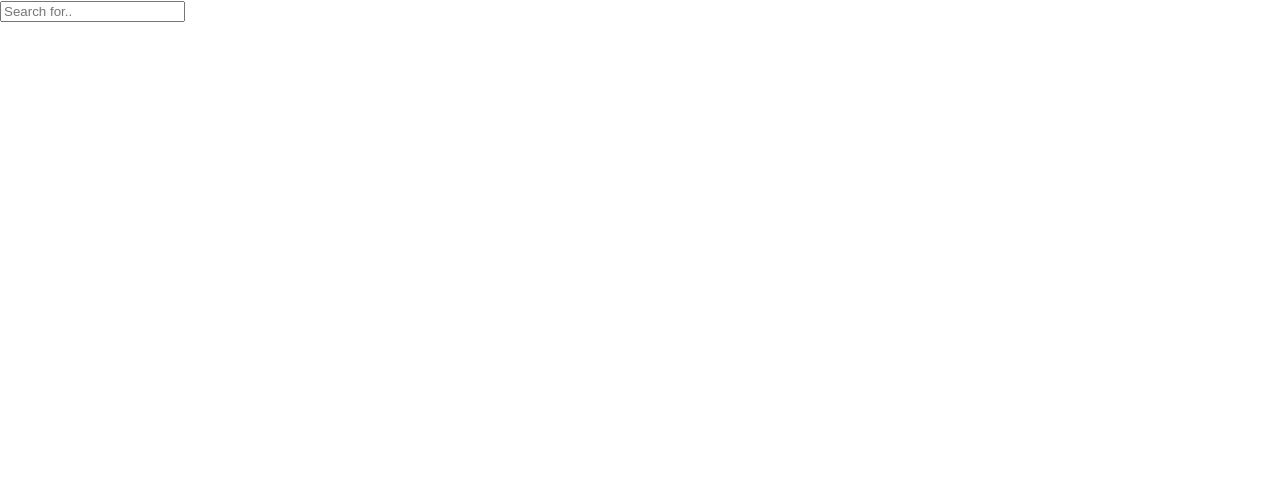
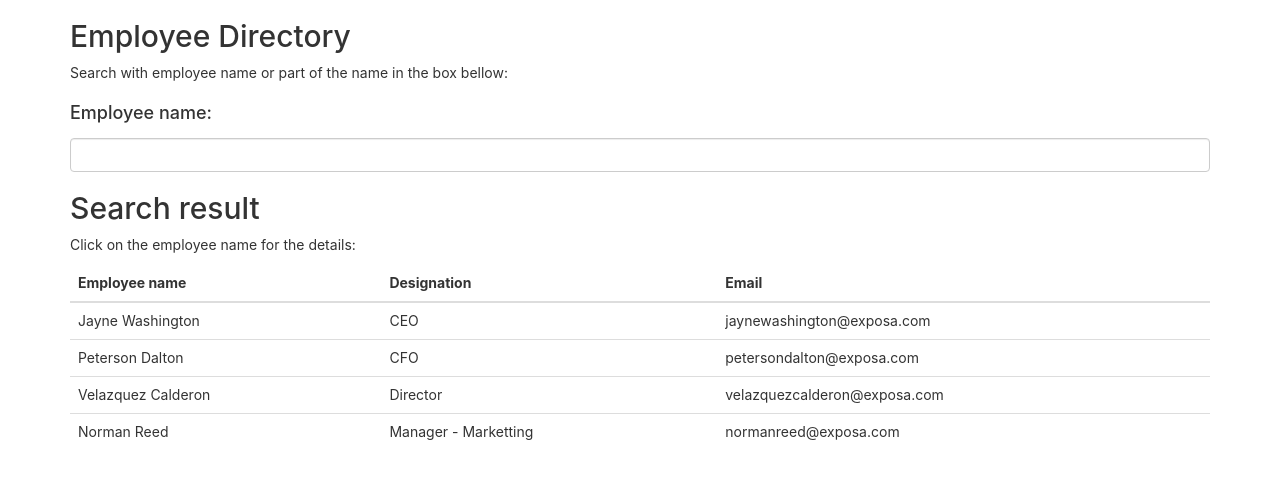
Before and after one commit to skbiswas1975/react-employee-directory, a React (Create React App) app: page / in a window 1280 px wide. Shown: the top 478 px of the page. Built offline with nearby package versions, Linux system fonts and the light colour scheme.

Commit message:
Initial logical structure done

```diff
--- a/package.json
+++ b/package.json
@@ -6,6 +6,7 @@
     "@testing-library/jest-dom": "^4.2.4",
     "@testing-library/react": "^9.4.0",
     "@testing-library/user-event": "^7.2.1",
+    "axios": "^0.19.2",
     "react": "^16.12.0",
     "react-dom": "^16.12.0",
     "react-scripts": "3.3.0"
--- a/public/index.html
+++ b/public/index.html
@@ -1,7 +1,11 @@
 <!DOCTYPE html>
 <html lang="en">
   <head>
-    <meta charset="utf-8" />
+    <meta charset="utf-8">
+    <meta name="viewport" content="width=device-width, initial-scale=1">
+    <link rel="stylesheet" href="https://maxcdn.bootstrapcdn.com/bootstrap/3.4.1/css/bootstrap.min.css">
+    <script src="https://ajax.googleapis.com/ajax/libs/jquery/3.4.1/jquery.min.js"></script>
+    <script src="https://maxcdn.bootstrapcdn.com/bootstrap/3.4.1/js/bootstrap.min.js"></script>
     <link rel="icon" href="%PUBLIC_URL%/favicon.ico" />
     <meta name="viewport" content="width=device-width, initial-scale=1" />
     <meta name="theme-color" content="#000000" />
--- a/src/App.js
+++ b/src/App.js
@@ -2,34 +2,65 @@ import React, { Component } from 'react';
 import logo from './logo.svg';
 import './App.css';
 
-class EmpSearch extends Component{
-  constructor(props){
-      super(props);
-      this.state={
-        searchQuery: '',
-      }
+var EmployeeData=require("./components/EmployeeData");
 
-  }
+class EmpSearch extends React.Component {
+  state = {
+    filter: "",
+    data: EmployeeData,
+  };
 
-  handleInputChange=()=>{
-    this.setState({
-      searchQuery: this.search.value
-    })
-  }
+  handleChange = event => {
+    this.setState({ filter: event.target.value });
+  };
 
   render() {
+    const { filter, data } = this.state;
+    const lowercasedFilter = filter.toLowerCase();
+    const filteredData = data.filter(item => {
+      return Object.keys(item).some(key =>
+        item[key].toLowerCase().includes(lowercasedFilter)
+      );
+    });
 
-  return (
-    <form>
-       <input
-         placeholder="Search for.."
-         ref={input => this.search = input}
-         onChange={this.handleInputChange}
-       />
-       <p>{this.state.searchQuery}</p>
-     </form>
-  );
-}
+    return (
+
+      <div class="container">
+      <h2>Employee Directory</h2>
+      <p>Search with employee name or part of the name in the box bellow:</p>
+
+      <div class="form-group">
+        <label for="usr"><h4>Employee name:</h4></label>
+        <input type="text" class="form-control" id="usr" value={filter} onChange={this.handleChange} />
+
+        <h2>Search result</h2>
+        <p>Click on the employee name for the details:</p>
+
+        <table class="table table-dark table-hover">
+          <thead>
+            <tr>
+              <th>Employee name</th>
+              <th>Designation</th>
+              <th>Email</th>
+            </tr>
+          </thead>
+          <tbody>
+          {filteredData.map(item => (
+            <tr>
+              <td>{item.fname} {item.lname}</td>
+              <td>{item.title}</td>
+              <td>{item.email}</td>
+            </tr>
+            ))}
+          </tbody>
+        </table>
+      </div>
+
+      </div>
+
+    );
+  }
 }
 
+
 export default EmpSearch;
--- /dev/null
+++ b/src/components/EmployeeData.json
@@ -0,0 +1,26 @@
+[
+    {
+      "fname": "Jayne",
+      "lname": "Washington",
+      "email": "jaynewashington@exposa.com",
+      "title": "CEO"
+    },
+    {
+      "fname": "Peterson",
+      "lname": "Dalton",
+      "email": "petersondalton@exposa.com",
+      "title": "CFO"
+    },
+    {
+      "fname": "Velazquez",
+      "lname": "Calderon",
+      "email": "velazquezcalderon@exposa.com",
+      "title": "Director"
+    },
+    {
+      "fname": "Norman",
+      "lname": "Reed",
+      "email": "normanreed@exposa.com",
+      "title": "Manager - Marketting"
+    }
+  ]
```
Also changed, not shown: src/components/SearchResult.js (added, +16 -0 lines), 1 other file (tests, documents, lock files or other folders).
